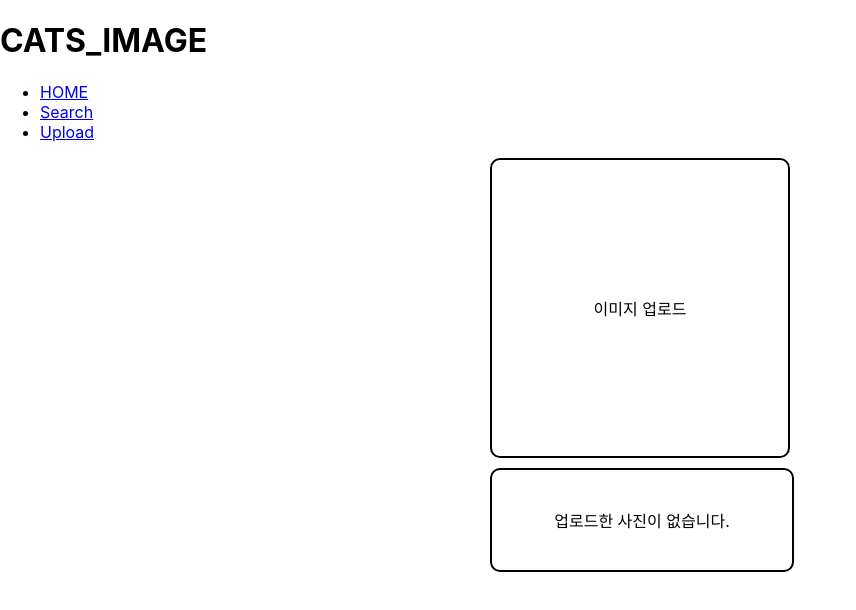
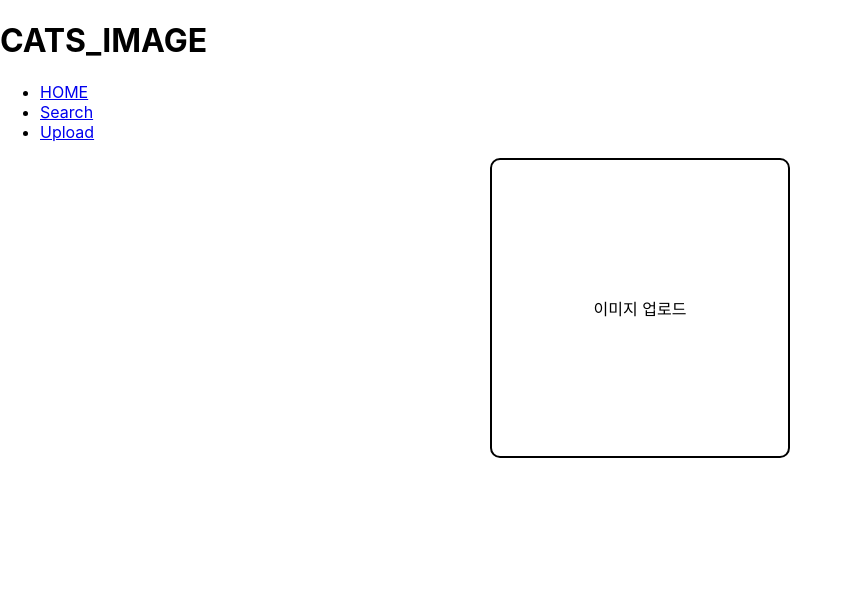
Before and after one commit to youngseokang/cats_image_practice, a React (Create React App) app: page /upload in a window 1280 px wide. Shown: the top 610 px of the page, without its empty margins (0-856 px from the left). Built offline with nearby package versions, Linux system fonts and the light colour scheme.

Commit message:
rebase test 2

```diff
--- a/src/common/components/uploadContainer/dragDropBox.tsx
+++ b/src/common/components/uploadContainer/dragDropBox.tsx
@@ -106,6 +106,7 @@ function DragDropBox() {
         file: null,
       };
     });
+    console.log("리셋함!")
     reset();
   };
 
@@ -127,7 +128,7 @@ function DragDropBox() {
             type="button"
             onClick={resetUpload}
           >
-            에러
+            에러 (이 text는 일부러 merge error내려고 추가함)
           </button>)
       case ("loading"):
         return (
@@ -194,9 +195,7 @@ function DragDropBox() {
             {buttonStatus(status)}
           </>
         ) : (
-          <div className="uploadFileWrapper">
-            <div className="uploadFile">업로드한 사진이 없습니다.</div>
-          </div>
+          null
         )}
       </div>
     </>
```
